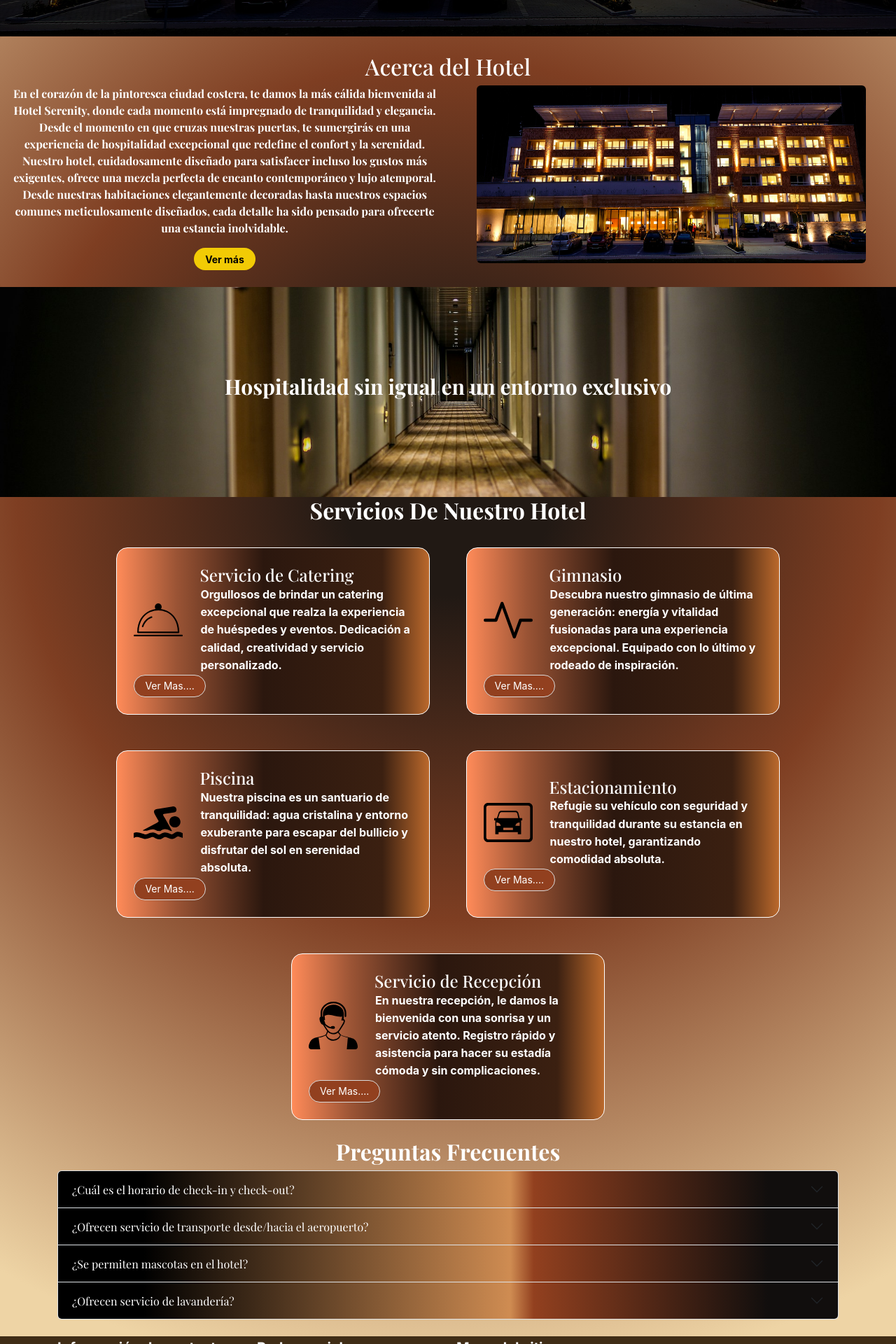
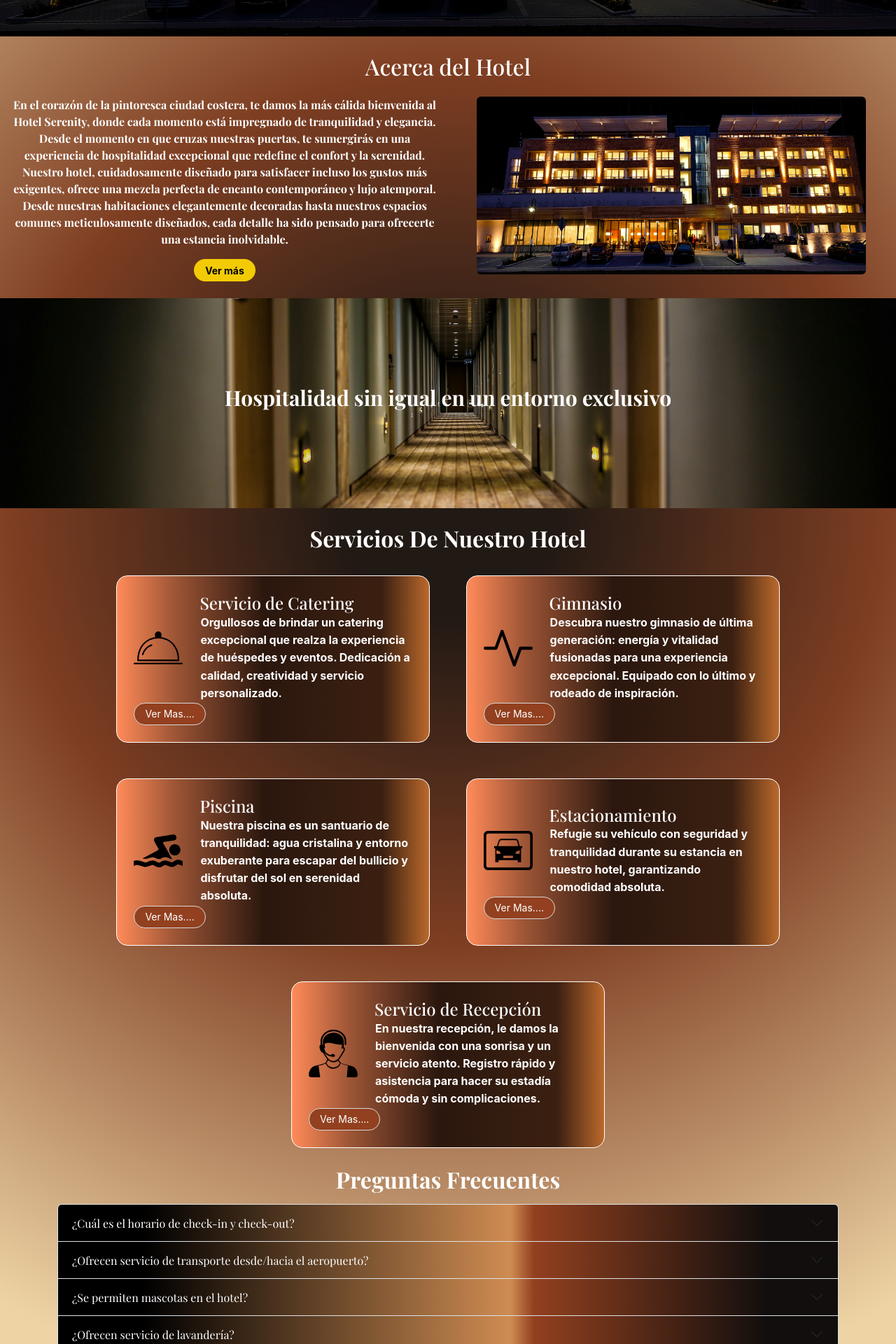
Before and after one commit to nicolasalmeda/proyectoFinal-Rolling-Frontend, a React (Vite) app: page / in a window 1280 px wide. Shown: the part 580-2500 px from the top of the page at 70% size. Built offline with nearby package versions, Linux system fonts and the light colour scheme; a web font is replaced by a local one.

Commit message:
le di margin a los componentes

```diff
--- a/src/components/home/Presentacion1.jsx
+++ b/src/components/home/Faq.jsx
@@ -1,12 +1,12 @@
 import React from 'react';
 import Accordion from 'react-bootstrap/Accordion';
-import './Ofertas.css';
+import './Faq.css';
 
 function HotelFAQ() {
   return (
     <>
     <h2 className='fw-bold'>Preguntas Frecuentes </h2>
-    <Accordion className="container " defaultActiveKey="0">
+    <Accordion className="container mt-3 " defaultActiveKey="0">
       <Accordion.Item>
         <Accordion.Header className="custom-header">
           ¿Cuál es el horario de check-in y check-out?
--- a/src/components/home/Home.jsx
+++ b/src/components/home/Home.jsx
@@ -1,7 +1,7 @@
 import './HomeStyle.css'
 import DetailsHotel from './detailsHotel/DetailsHotel';
 import Amenities from './animities/Amenities';
-import Presentacion1 from './Presentacion1';
+import Presentacion1 from './Faq';
 
 const Home = () => {
 
--- a/src/components/home/animities/Amenities.jsx
+++ b/src/components/home/animities/Amenities.jsx
@@ -17,7 +17,7 @@ const Amenities = () => {
 
   return (
     <>
-    <h2 className=' fw-bold'>Servicios De Nuestro Hotel</h2>
+    <h2 className=' fw-bold mt-4'>Servicios De Nuestro Hotel</h2>
     <div className='amenities-container'>
       <AmenitiesCard onClick={() => handleClick('catering')} icon={<img className='img-amenities'  src={servicio} alt="" />} title="Servicio de Catering" description="Orgullosos de brindar un catering excepcional que realza la experiencia de huéspedes y eventos. Dedicación a calidad, creatividad y servicio personalizado." />
       <AmenitiesCard onClick={() => handleClick('gimnasio')} icon={<img className='img-amenities' src={gimnasio} alt="" />} title="Gimnasio" description="Descubra nuestro gimnasio de última generación: energía y vitalidad fusionadas para una experiencia excepcional. Equipado con lo último y rodeado de inspiración." />
--- a/src/components/home/detailsHotel/DetailsHotel.jsx
+++ b/src/components/home/detailsHotel/DetailsHotel.jsx
@@ -6,7 +6,7 @@ const DetailsHotel = () => {
   return (
     <div className="container-fluid text-center bg-details py-4 container__contacto">
       <h2 className=" text-h2 "> Acerca del Hotel</h2>
-      <div className="detalle-container">
+      <div className="detalle-container mt-4">
         <div className="descripcion-breve">
           <p className="fw-bold">
           En el corazón de la pintoresca ciudad costera, te damos la más cálida bienvenida al Hotel Serenity, donde cada momento está impregnado de tranquilidad y elegancia. Desde el momento en que cruzas nuestras puertas, te sumergirás en una experiencia de hospitalidad excepcional que redefine el confort y la serenidad.
```
Also changed, not shown: src/components/home/Faq.css (renamed from src/components/home/Ofertas.css).
